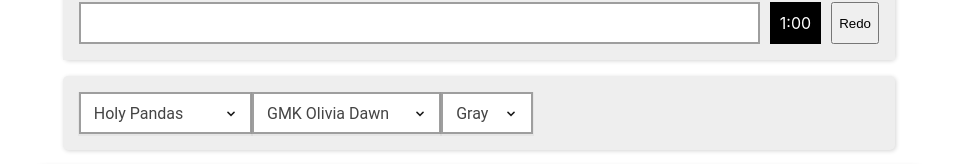
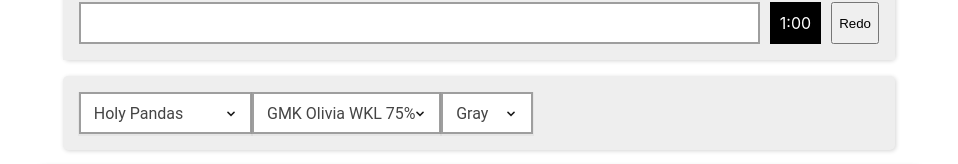
Before and after one commit to tplai/kbsim, a React app: page / in a window 1280 px wide. Shown: the part 148-312 px from the top of the page, without its empty margins (161-1119 px from the left). Built offline with nearby package versions, Linux system fonts and the light colour scheme.

Commit message:
Added mizu and wob fullsize

```diff
--- a/src/features/keyModules/keyPresets.js
+++ b/src/features/keyModules/keyPresets.js
@@ -30,6 +30,23 @@ let keyPresets = {
 [{t:"#bd93f9",w:1.75},"Caps Lock",{c:"#44475a",t:"#f8f8f2"},"A","S","D","F","G","H","J","K","L",":\\n;","\\"\\n'",{c:"#bd93f9",t:"#282a36",w:2.25},"Enter"],
 [{c:"#282a36",t:"#8be9fd",w:2.25},"Shift",{c:"#44475a",t:"#f8f8f2"},"Z","X","C","V","B","N","M","<\\n,",">\\n.","?\\n/",{c:"#282a36",t:"#8be9fd",w:2.75},"Shift",{x:1.25,c:"#f8f8f2",t:"#282a36"},"↑"],
 [{c:"#282a36",t:"#f1fa8c",w:1.5},"Ctrl",{t:"#ff79c6"},"Win",{t:"#bd93f9",w:1.5},"Alt",{c:"#bd93f9",t:"#f8f8f2",a:7,w:7},"",{c:"#282a36",t:"#bd93f9",a:4,w:1.5},"Alt",{t:"#ff79c6"},"Win",{t:"#f1fa8c",w:1.5},"Ctrl",{x:0.25,c:"#ff79c6",t:"#282a36"},"←",{c:"#bd93f9"},"↓",{c:"#8be9fd"},"→"]`,
+  ezze_sxf: `[{c:"#fe588c"},"Esc",{c:"#9ba7b7",t:"#3f4754"},"!\\n1","@\\n2","#\\n3","$\\n4","%\\n5","^\\n6","&\\n7","*\\n8","(\\n9",")\\n0","_\\n-","+\\n=","\\\\\\n\\\\","~\\n\`",{c:"#3f4754",t:"#fe588c"},"Delete"],
+[{w:1.5},"Tab",{c:"#9ba7b7",t:"#3f4754"},"Q","W","E","R","T","Y","U","I","O","P","{\\n[","}\\n]",{c:"#3f4754",t:"#fe588c",w:1.5},"Backspace","PgUp"],
+[{w:1.75},"Caps Lock",{c:"#9ba7b7",t:"#3f4754"},"A","S","D","F","G","H","J","K","L",":\\n;","\\"\\n'",{c:"#fe588c",t:"#000000",w:2.25},"Enter",{c:"#3f4754",t:"#fe588c"},"PgDn"],
+[{w:2.25},"Shift",{c:"#9ba7b7",t:"#3f4754"},"Z","X","C","V","B","N","M","<\\n,",">\\n.","?\\n/",{c:"#3f4754",t:"#fe588c",w:1.75},"Shift","↑","Fn"],
+[{w:1.5},"Ctrl",{x:0.75,w:1.5},"Alt",{c:"#fe588c",t:"#000000",a:7,w:7},"",{c:"#3f4754",t:"#fe588c",a:4,w:1.5},"Win",{x:0.75},"←","↓","→"]`,
+  mizu_fullsize: `[{c:"#f8f7f3",t:"#243746"},"Esc",{x:1,c:"#b7d8eb"},"F1","F2","F3","F4",{x:0.5,c:"#243746",t:"#f8f7f3"},"F5","F6","F7","F8",{x:0.5,c:"#b7d8eb",t:"#243746"},"F9","F10","F11","F12",{x:0.25,c:"#243746",t:"#f8f7f3"},"PrtSc","Scroll Lock","Pause\\nBreak"],
+[{y:0.25, c:"#b7d8eb",t:"#243746"},"~\\n\`","!\\n1","@\\n2","#\\n3","$\\n4","%\\n5","^\\n6","&\\n7","*\\n8","(\\n9",")\\n0","_\\n-","+\\n=",{c:"#243746",t:"#f8f7f3",w:2},"Backspace",{x:0.25},"Insert","Home","PgUp",{x:0.25},"Num Lock","/","*","-"],
+[{w:1.5},"Tab",{c:"#b7d8eb",t:"#243746"},"Q","W","E","R","T","Y","U","I","O","P","{\\n[","}\\n]",{w:1.5},"|\\n\\\\",{x:0.25,c:"#243746",t:"#f8f7f3"},"Delete","End","PgDn",{x:0.25,c:"#b7d8eb",t:"#243746"},"7\\nHome","8\\n↑","9\\nPgUp",{c:"#243746",t:"#f8f7f3",h:2},"+"],
+[{w:1.75},"Caps Lock",{c:"#b7d8eb",t:"#243746"},"A","S","D","F","G","H","J","K","L",":\\n;","\\"\\n'",{c:"#f8f7f3",w:2.25},"Enter",{x:3.5,c:"#b7d8eb"},"4\\n←","5","6\\n→"],
+[{c:"#243746",t:"#f8f7f3",w:2.25},"Shift",{c:"#b7d8eb",t:"#243746"},"Z","X","C","V","B","N","M","<\\n,",">\\n.","?\\n/",{c:"#243746",t:"#f8f7f3",w:2.75},"Shift",{x:1.25,c:"#f8f7f3",t:"#243746"},"↑",{x:1.25,c:"#b7d8eb",t:"#243746"},"1\\nEnd","2\\n↓","3\\nPgDn",{c:"#f8f7f3",h:2},"Enter"],
+[{c:"#243746",t:"#f8f7f3",w:1.25},"Ctrl",{w:1.25},"Win",{w:1.25},"Alt",{c:"#f8f7f3",t:"#243746",a:7,w:6.25},"",{c:"#243746",t:"#f8f7f3",a:4,w:1.25},"Alt",{w:1.25},"Win",{w:1.25},"Menu",{w:1.25},"Ctrl",{x:0.25,c:"#f8f7f3",t:"#243746"},"←","↓","→",{x:0.25,c:"#b7d8eb",t:"#243746",w:2},"0\\nIns",".\\nDel"]`,
+  bow_fullsize: `["Esc",{x:1},"F1","F2","F3","F4",{x:0.5},"F5","F6","F7","F8",{x:0.5},"F9","F10","F11","F12",{x:0.25},"PrtSc","Scroll Lock","Pause\\nBreak"],
+[{y:0.25},"~\\n\`","!\\n1","@\\n2","#\\n3","$\\n4","%\\n5","^\\n6","&\\n7","*\\n8","(\\n9",")\\n0","_\\n-","+\\n=",{w:2},"Backspace",{x:0.25},"Insert","Home","PgUp",{x:0.25},"Num Lock","/","*","-"],
+[{w:1.5},"Tab","Q","W","E","R","T","Y","U","I","O","P","{\\n[","}\\n]",{w:1.5},"|\\n\\\\",{x:0.25},"Delete","End","PgDn",{x:0.25},"7\\nHome","8\\n↑","9\\nPgUp",{h:2},"+"],
+[{w:1.75},"Caps Lock","A","S","D","F","G","H","J","K","L",":\\n;","\\"\\n'",{w:2.25},"Enter",{x:3.5},"4\\n←","5","6\\n→"],
+[{w:2.25},"Shift","Z","X","C","V","B","N","M","<\\n,",">\\n.","?\\n/",{w:2.75},"Shift",{x:1.25},"↑",{x:1.25},"1\\nEnd","2\\n↓","3\\nPgDn",{h:2},"Enter"],
+[{w:1.25},"Ctrl",{w:1.25},"Win",{w:1.25},"Alt",{a:7,w:6.25},"",{a:4,w:1.25},"Alt",{w:1.25},"Win",{w:1.25},"Menu",{w:1.25},"Ctrl",{x:0.25},"←","↓","→",{x:0.25,w:2},"0\\nIns",".\\nDel"]`,
   modelm: `[{c:"#b9afa3"},"Esc",{x:1,c:"#fdf5f3"},"F1","F2","F3","F4",{x:0.5,c:"#b9afa3"},"F5","F6","F7","F8",{x:0.5,c:"#fdf5f3"},"F9","F10","F11","F12",{x:0.25,c:"#b9afa3"},"PrtSc","Scroll Lock","Pause\\nBreak"],
 [{y:1,c:"#fdf5f3"},"~\\n\`","!\\n1","@\\n2","#\\n3","$\\n4","%\\n5","^\\n6","&\\n7","*\\n8","(\\n9",")\\n0","_\\n-","+\\n=",{c:"#b9afa3",w:2},"Backspace",{x:0.25},"Insert","Home","PgUp",{x:0.25},"Num Lock","/","*","-"],
 [{w:1.5},"Tab",{c:"#fdf5f3"},"Q","W","E","R","T","Y","U","I","O","P","{\\n[","}\\n]",{w:1.5},"|\\n\\\\",{x:0.25,c:"#b9afa3"},"Delete","End","PgDn",{x:0.25,c:"#fdf5f3"},"7\\nHome","8\\n↑","9\\nPgUp",{c:"#b9afa3",h:2},"+"],
@@ -43,5 +60,4 @@ let keyPresets = {
 [{x:1.5},"Alt",{w:1.5},"Win",{c:"#cbc8c3",a:7,w:6},"",{c:"#b2b3b5",a:4,w:1.5},"Win","Alt"]`,
 };
 
-
 export { keyPresets };
--- a/src/features/keySimulator/KeySimulator.js
+++ b/src/features/keySimulator/KeySimulator.js
@@ -175,12 +175,15 @@ export function KeySimulator() {
               onChange={e => dispatch(parseKLE(keyPresets[e.target.value]))}
               defaultValue="olivia_sf"
             >
-              <option value="olivia_sf">GMK Olivia Dawn</option>
+              <option value="olivia_sf">GMK Olivia WKL 75%</option>
               <option value="modo_wkltkl">GMK Modo WKL TKL</option>
               <option value="dracula_tkl">GMK Dracula TKL</option>
+              <option value="mizu_fullsize">GMK Mizu Full Size</option>
+              <option value="bow_fullsize">GMK BoW Full Size</option>
+              <option value="ezze_sxf">GMK 8008 WKL 65%</option>
               <option value="modelm">Model M</option>
               <option value="hhkb">HHKB</option>
-              <option value="white_sf">GMK BoW Dawn</option>
+              <option value="white_sf">GMK BoW 75%</option>
             </select>
             <select
               className={styles.dropdown}
```
